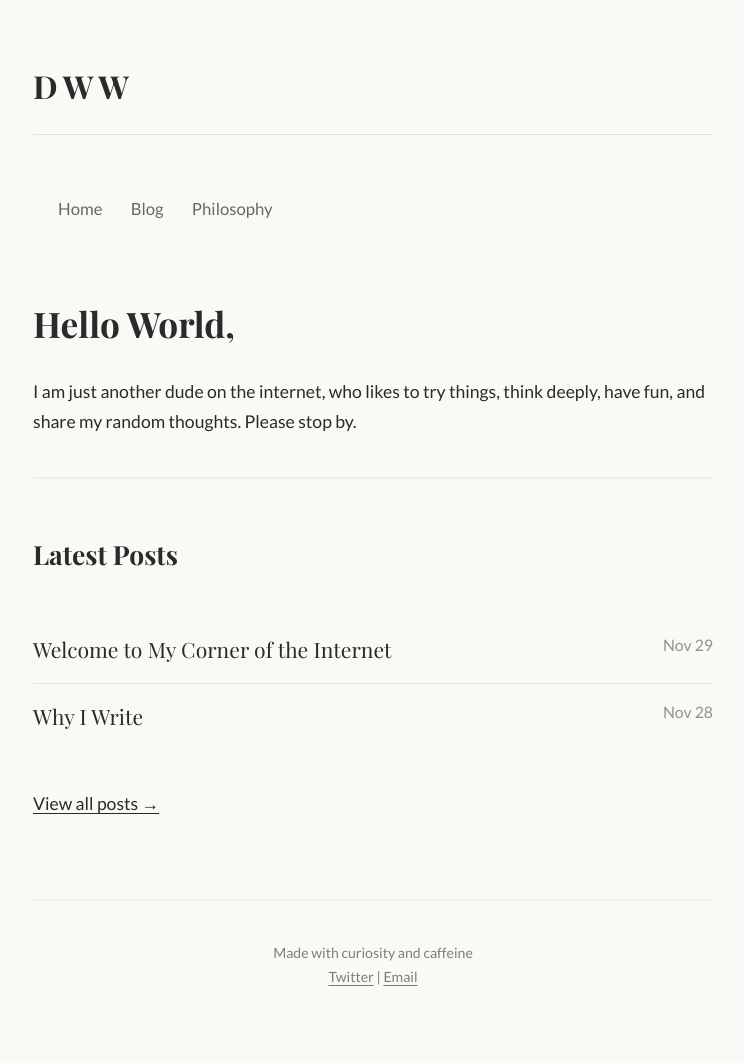
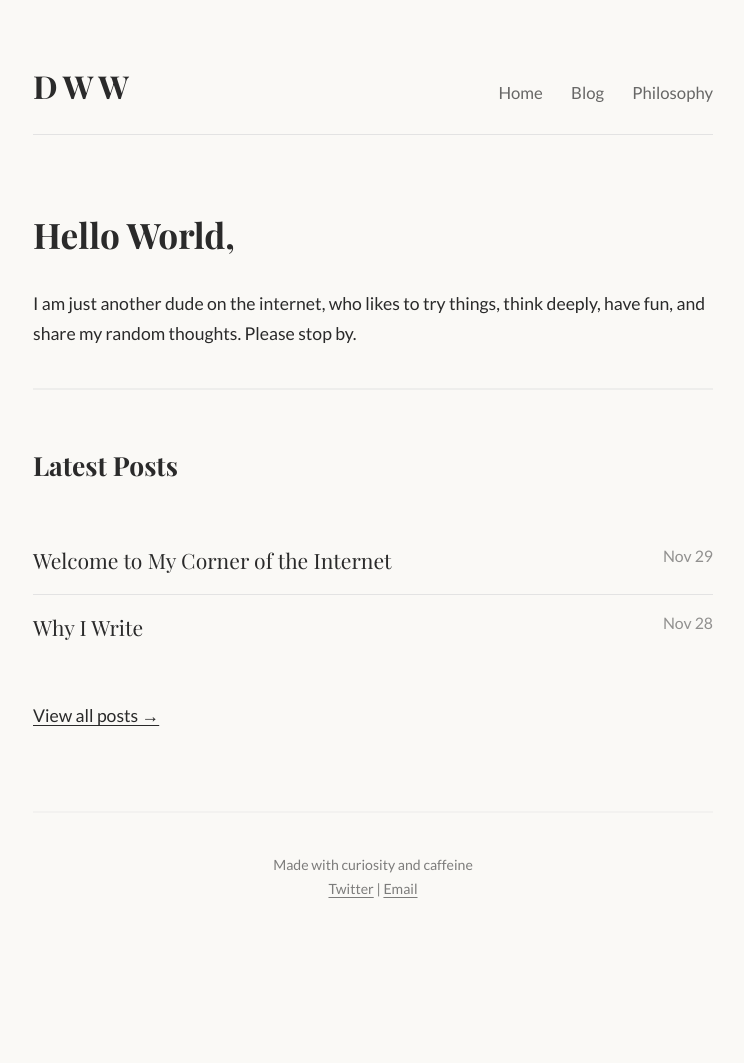
Before and after one commit to DudeWorldWide/Dudeworldwide.github.io, a Jekyll site: the page built from index.html, in a window 1280 px wide. Shown: the whole page, without its empty margins (267-1011 px from the left). Built offline with Jekyll 4.4.1, drawn with Linux system fonts in a browser that asks for light colours; after the commit the page ends 975 px from its top, so only the background shows below that.

Commit message:
Update default.html

```diff
--- a/_layouts/default.html
+++ b/_layouts/default.html
@@ -7,17 +7,20 @@
   <link rel="stylesheet" href="{{ '/assets/css/style.css' | relative_url }}">
 </head>
 <body>
-  <header class="title">
-    <h1><a href="/" class="title">D W W</a></h1>
+
+  <header>
+
+    <div class="title">
+      <h1><a href="{{ '/' | relative_url }}" class="title">D W W</a></h1>
+    </div>
+
+    <nav>
+      <a href="{{ '/' | relative_url }}">Home</a>
+      <a href="{{ '/blog' | relative_url }}">Blog</a>
+      <a href="{{ '/philosophy' | relative_url }}">Philosophy</a>
+    </nav>
+
   </header>
-
-  <nav>
-  <p>
-    <a href="{{ '/' | relative_url }}">Home</a>
-    <a href="{{ '/blog' | relative_url }}">Blog</a>
-    <a href="{{ '/philosophy' | relative_url }}">Philosophy</a>
-  </p>
-</nav>
 
   <main>
     {{ content }}
@@ -31,5 +34,6 @@
       <a href="mailto:your.email@example.com">Email</a>
     </p>
   </footer>
+
 </body>
 </html>
```
